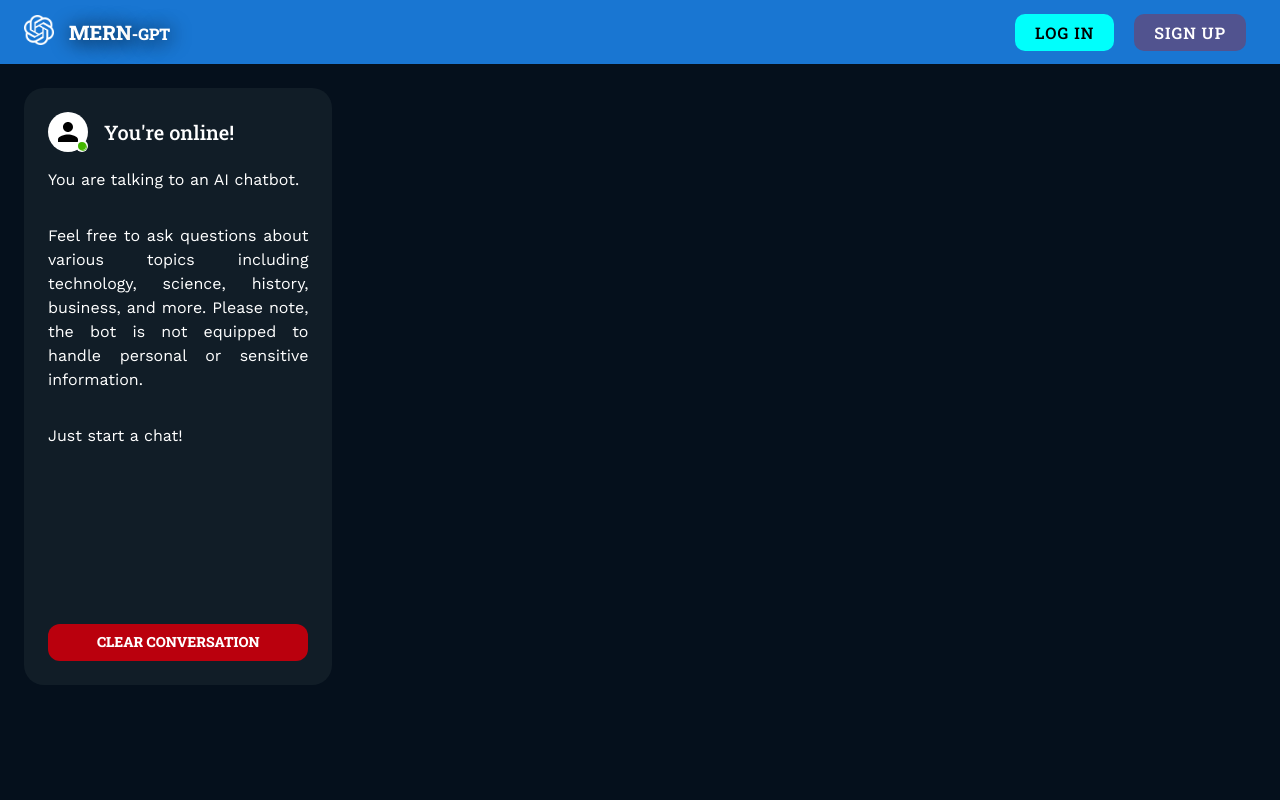
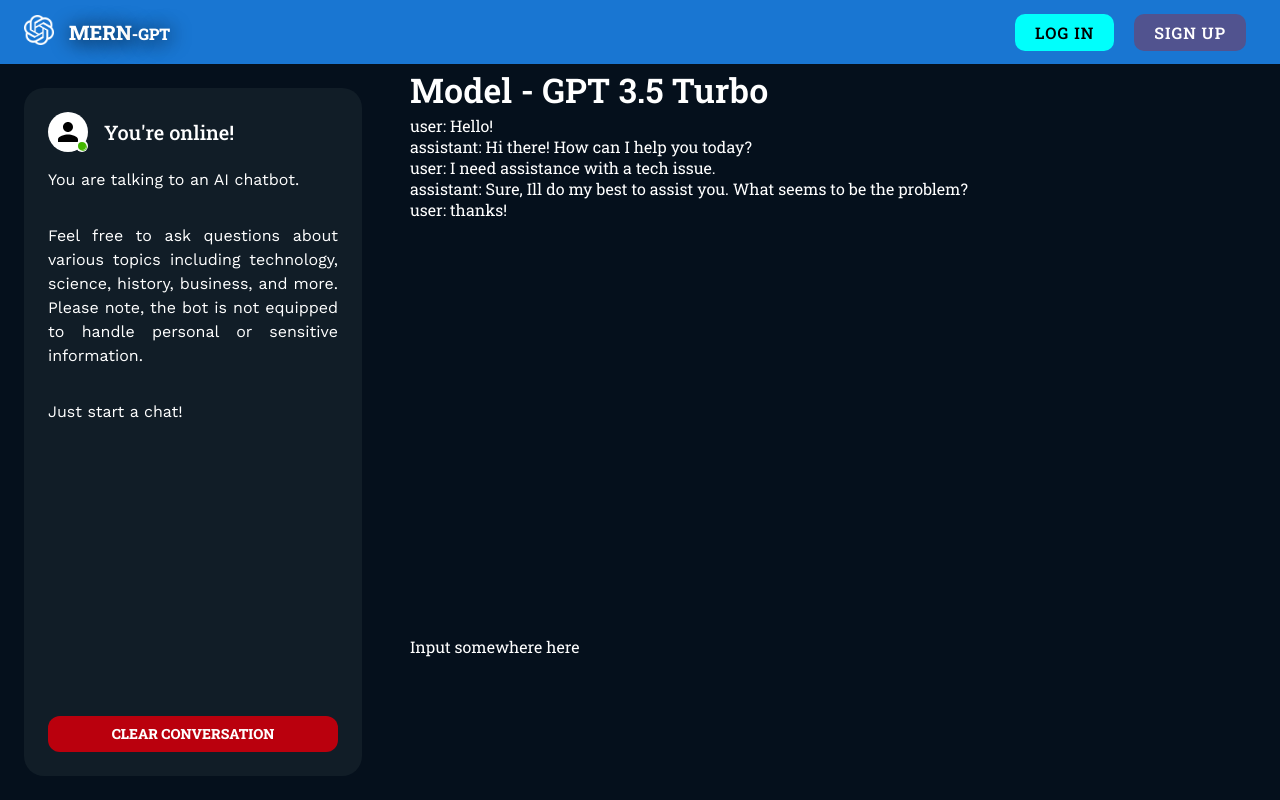
Before and after one commit to Artt2/OpenAI-chatbot, a React (Vite) app in the folder frontend/: page /chat in a window 1280 px wide. Built offline with nearby package versions, Linux system fonts and the light colour scheme; no server answers.

Commit message:
ChatWindow and ChatItem started

```diff
--- /dev/null
+++ b/frontend/src/components/chat/ChatItem.tsx
@@ -0,0 +1,15 @@
+import { useContext } from "react";
+import { AuthContext } from "../../contexts/AuthContext";
+import { ChatRole } from "../../types";
+
+const ChatItem = (
+    { content, role } : { content: string, role: ChatRole }
+  ) => {
+  const auth = useContext(AuthContext);
+
+  return (
+    <div>{role}: {content}</div>
+  )
+};
+
+export default ChatItem;
--- /dev/null
+++ b/frontend/src/components/chat/ChatWindow.tsx
@@ -0,0 +1,58 @@
+import { Box, Typography } from "@mui/material";
+import ChatItem from "./ChatItem";
+import { ChatRole } from "../../types";
+
+const chatMessages = [
+  { role: 'user', content: 'Hello!' },
+  { role: 'assistant', content: 'Hi there! How can I help you today?' },
+  { role: 'user', content: 'I need assistance with a tech issue.' },
+  { role: 'assistant', content: 'Sure, Ill do my best to assist you. What seems to be the problem?' },
+  { role: 'user', content: 'thanks!' },
+  // Add more messages as needed
+];
+
+const ChatWindow = () => {
+  return (
+    <Box
+      sx={{
+        display: "flex",
+        flex: { md: 0.75, xs: 1, sm: 1},
+        flexDirection: "column",
+        //paddingX: 3,
+      }}
+    >
+      <Typography
+        sx={{
+          fontSize: "34px",
+          fontWeight: "600",
+          color: "white",
+          //marginBottom: 2,
+        }}
+      >
+        Model - GPT 3.5 Turbo
+      </Typography>
+      <Box  //box for ChatItems
+        sx={{
+          display: "flex",
+          flexDirection: "column",
+          width: "100%",
+          height: "65vh",
+          borderRadius: 3,
+          mx: "auto",
+          overflow: "scroll", //if content overflows, makes it scrollable
+          overflowX: "hidden",
+          overflowY: "auto",
+          scrollBehavior: "smooth",
+        }}
+      >
+        {chatMessages.map((chat, index) => (
+          <ChatItem content={chat.content} role={chat.role as ChatRole} key={index} />
+        ))}
+      </Box>
+      <Typography>Input somewhere here</Typography>
+
+    </Box>
+  );
+};
+
+export default ChatWindow;
--- a/frontend/src/components/chat/SideBar.tsx
+++ b/frontend/src/components/chat/SideBar.tsx
@@ -4,7 +4,6 @@
 import { CHAT_SIDERBAR_MESSAGES } from '../../utils/texts';
 import { useContext } from 'react';
 import { AuthContext } from '../../contexts/AuthContext';
-import red from "@mui/material/colors/red";
 
 /*
   SideBar containing Avatar, introduction text and "clear text" button.
@@ -21,10 +20,10 @@
     <Box  //sidebar
       sx={{
         display: { xs: "none", sm: "none", md: "flex" },  //not visible on smaller screens
-        flex: 0.22, //takes 20% of space on the left
+        flex: 0.25, //takes 20% of space on the left
         flexDirection: "column",
         width: "100%",
-        height: "100%", //takes 84.5% of viewport height
+        height: "80vh", //takes 84.5% of viewport height
         bgcolor: "rgb(17,29,39)",
         borderRadius: 5,
         margin: 3,
@@ -69,7 +68,7 @@
           fontWeight: "700",
           borderRadius: 3,
           bgcolor: "#ba000d",
-          marginTop: 20,
+          marginTop: "auto",  //auto for fill all above space with empty
           ":hover": {
             bgcolor: "white",
             color: "black",
--- a/frontend/src/pages/Chat.tsx
+++ b/frontend/src/pages/Chat.tsx
@@ -1,7 +1,8 @@
-import { Box, Typography } from "@mui/material";
+import { Box } from "@mui/material";
 import { useContext } from "react";
 import { AuthContext } from "../contexts/AuthContext";
 import SideBar from "../components/chat/SideBar";
+import ChatWindow from "../components/chat/ChatWindow";
 
 const Chat = () => {
   const auth = useContext(AuthContext);
@@ -18,6 +19,7 @@
       }}
     >
     <SideBar />
+    <ChatWindow />
     </Box>
   );
 };
--- a/frontend/src/types.ts
+++ b/frontend/src/types.ts
@@ -25,3 +25,5 @@
   type: string;
   label: string;
 };
+
+export type ChatRole = "user" | "assistant";
```
